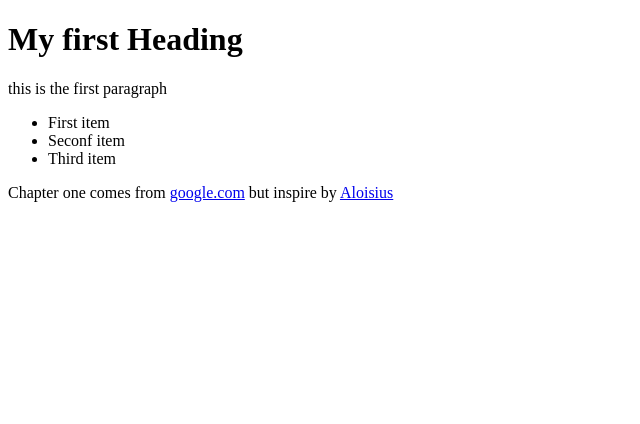
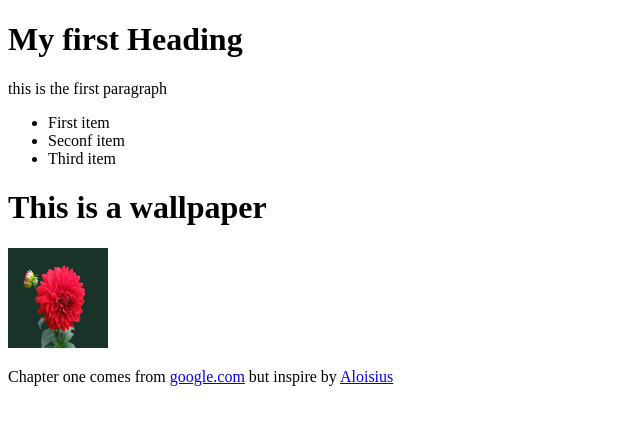
Before and after one commit to kalosius/focussed-work, a plain HTML site: page html introduction/index.html in a window 1280 px wide. Shown: the whole page, without its empty margins (0-640 px from the left). Drawn offline with Linux system fonts and the light colour scheme.

Commit message:
added image

```diff
--- a/html introduction/index.html
+++ b/html introduction/index.html
@@ -13,7 +13,9 @@
         <li>Seconf item</li>
         <li>Third item</li>
     </ul>
-    <p>Chapter one comes from <a href="https://.google.com">google.com</a>
+    <h1>This is a wallpaper</h1>
+    <img src="images/pexels-pixabay-60597.jpg" alt="flower" height="100px" width="100px" >
+    <p>Chapter one comes from <a href="https://google.com" target="_blank">google.com</a>
     but inspire by <a href="aloisius.html">Aloisius</a> </p>
 
 </body>
```
Also changed, not shown: html introduction/images/pexels-pixabay-60597.jpg (added).
